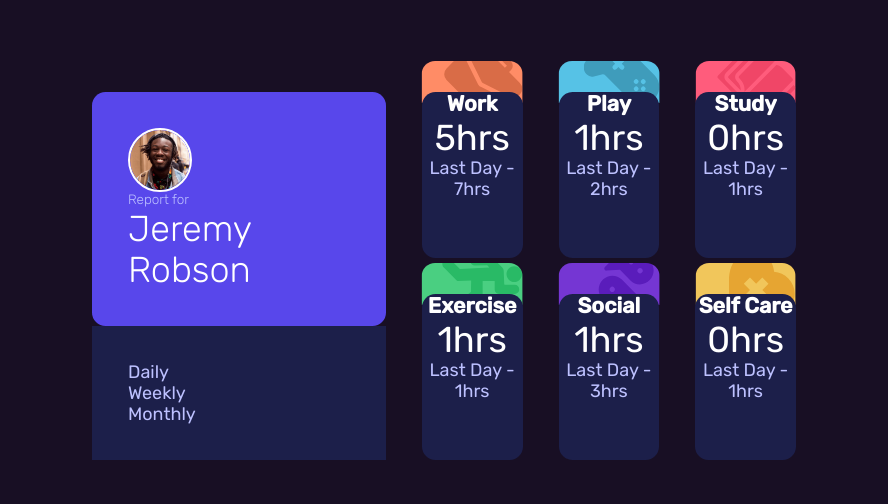
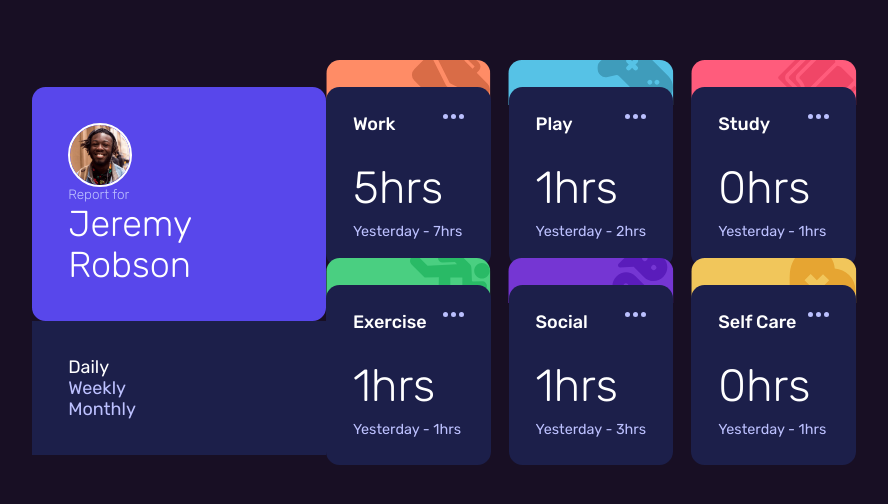
Before and after one commit to aropsta/time-tracking-dashboard-main, a React (Create React App) app: page / in a window 1280 px wide. Shown: the part 124-628 px from the top of the page, without its empty margins (196-1084 px from the left). Built offline with nearby package versions, Linux system fonts and the light colour scheme.

Commit message:
finished functionality

```diff
--- a/package.json
+++ b/package.json
@@ -1,6 +1,7 @@
 {
   "name": "time-tracking-dashboard-main",
   "version": "0.1.0",
+  "homepage": "https://aropsta.github.io/time-tracking-dashboard-main",
   "private": true,
   "dependencies": {
     "@testing-library/jest-dom": "^5.16.1",
@@ -15,6 +16,8 @@
     "start": "react-scripts start",
     "build": "react-scripts build",
     "test": "react-scripts test",
+    "predeploy": "npm run build",
+    "deploy": "gh-pages -b master -d build",
     "eject": "react-scripts eject"
   },
   "eslintConfig": {
@@ -36,6 +39,7 @@
     ]
   },
   "devDependencies": {
+    "gh-pages": "^3.2.3",
     "sass": "^1.48.0"
   }
 }
--- a/src/App.js
+++ b/src/App.js
@@ -17,6 +17,8 @@ function App() {
     <div className="App">
       <AppContextProvider>
         <Profile className="profile-section"></Profile>
+
+        <section className="grid">
           <Card className="card-one" data={work}></Card>
 
           <Card className="card-two" data={play}></Card>
@@ -24,6 +26,7 @@ function App() {
           <Card className="card-four" data={exercise}></Card>
           <Card className="card-five" data={social}></Card>
           <Card className="card-six" data={selfCare}></Card>
+        </section>
       </AppContextProvider>
     </div>
   );
--- a/src/AppContext.js
+++ b/src/AppContext.js
@@ -5,26 +5,29 @@ export const AppContext = createContext();
 class AppContextProvider extends Component {
   state = {
     frame: "daily",
+    buttonActive: "false",
+    buttonClass: "",
   };
 
-  dailyView = () => {
-    this.setState({ frame: "daily" });
-  };
-  weeklyView = (timeframe) => {
-    this.setState({ frame: "weekly" });
+  setPeriod = (interval) => {
+    console.log(interval);
+    this.setState({
+      frame: interval,
+    });
   };
 
-  monthlyView = (timeframe) => {
-    this.setState({ frame: "monthly" });
+  toggleButton = () => {
+    this.setState({ buttonActive: !this.state.buttonActive });
+    if (this.state.buttonActive) {
+      this.setState({ buttonClass: "button-active" });
+    } else this.setState({ buttonClass: "" });
   };
   render() {
     return (
       <AppContext.Provider
         value={{
           ...this.state,
-          dailyView: this.dailyView,
-          weeklyView: this.weeklyView,
-          monthlyView: this.monthlyView,
+          setPeriod: this.setPeriod,
         }}>
         {this.props.children}
       </AppContext.Provider>
--- a/src/components/Card.js
+++ b/src/components/Card.js
@@ -44,11 +44,11 @@ export default class Card extends Component {
   getPeriod = () => {
     switch (this.context.frame) {
       case "daily":
-        return "Day";
+        return "Yesterday";
       case "weekly":
-        return "Week";
+        return "Last Week";
       case "monthly":
-        return "Month";
+        return "Last Month";
       default:
         return 0;
     }
@@ -96,18 +96,27 @@ export default class Card extends Component {
   render() {
     return (
       <section aria-labelledby="head" className={`card ${this.getClassFromTitle()}`} name="card">
+        <div className="div"></div>
         <article className="inner-card" name="innerCard">
           <header className="header-section" name="headerSection">
             <h2 className="title" id="head" name="title">
               {this.state.title}
             </h2>
-            <menu></menu>
+
+            <svg width="21" height="5" xmlns="http://www.w3.org/2000/svg">
+              <path
+                className="menu"
+                d="M2.5 0a2.5 2.5 0 1 1 0 5 2.5 2.5 0 0 1 0-5Zm8 0a2.5 2.5 0 1 1 0 5 2.5 2.5 0 0 1 0-5Zm8 0a2.5 2.5 0 1 1 0 5 2.5 2.5 0 0 1 0-5Z"
+                fill="#BBC0FF"
+                fill-rule="evenodd"
+              />
+            </svg>
           </header>
           <p className="time" name="time">
             {`${this.getCurrentHours()}hrs`}
           </p>
           <p name="period" className="period">
-            Last {this.getPeriod()}
+            {this.getPeriod()}
             <span className="period" name="periodTime">
               {` - ${this.getPreviousHours()}hrs`}
             </span>
--- a/src/components/Profile.js
+++ b/src/components/Profile.js
@@ -10,17 +10,31 @@ export default class Profile extends Component {
 
     this.state = {
       timeFrame: "daily",
+      buttonActive: false,
+      buttonClass: "",
+      buttonIndexArray: [0, 1, 2],
+      activeButton: 0,
     };
   }
 
-  handButtonClick = (a) => {
-    this.setState(() => {
-      console.log(this.context.timeFrame);
-      this.context.frame = a;
+  //set the activeButton to the one that was clicked
+  activateButton = (index) => {
+    this.setState({
+      activeButton: this.state.buttonIndexArray[index],
     });
   };
+
+  //If active button matches the one that was passed in, return the active class, otherwise return nothing
+  toggleActiveStyles = (index) => {
+    if (this.state.buttonIndexArray[index] === this.state.activeButton) {
+      return "button-active";
+    } else {
+      return "";
+    }
+  };
+
   render() {
-    const { dailyView, weeklyView, monthlyView } = this.context;
+    const { dailyView, weeklyView, monthlyView, setPeriod } = this.context;
     return (
       <section className="profile-section">
         <header className="profile-header">
@@ -29,9 +43,30 @@ export default class Profile extends Component {
           <h1>Jeremy Robson</h1>
         </header>
         <aside className="time-frame-section">
-          <button onClick={dailyView}>Daily</button>
-          <button onClick={weeklyView}>Weekly</button>
-          <button onClick={monthlyView}>Monthly</button>
+          <button
+            className={this.toggleActiveStyles(0)}
+            onClick={() => {
+              this.activateButton(0);
+              setPeriod("daily");
+            }}>
+            Daily
+          </button>
+          <button
+            className={this.toggleActiveStyles(1)}
+            onClick={() => {
+              this.activateButton(1);
+              setPeriod("weekly");
+            }}>
+            Weekly
+          </button>
+          <button
+            className={this.toggleActiveStyles(2)}
+            onClick={() => {
+              this.activateButton(2);
+              setPeriod("monthly");
+            }}>
+            Monthly
+          </button>
         </aside>
       </section>
     );
--- a/src/styles/App.scss
+++ b/src/styles/App.scss
@@ -2,22 +2,44 @@
 
 .App {
   text-align: center;
-  width: 100%;
-  height: 100%;
-  background-color: $very-dark-blue;
-  display: grid;
-  grid-template-columns: 1fr 1fr 1fr 1fr;
-  grid-template-rows: 1fr 1fr;
-  grid-gap: 2rem;
-  padding: 12rem 16rem;
-  flex: 1 1 90%;
+  display: flex;
+  margin: auto;
 }
 
 .grid {
+  display: grid;
+  grid-template-columns: 1fr 1fr 1fr;
+  grid-template-rows: 1fr 1fr;
+  grid-gap: 1rem;
 }
 .App-logo {
   height: 40vmin;
   pointer-events: none;
+}
+
+.card-one {
+  grid-column: 1/2;
+  grid-row: 1/2;
+}
+.card-three {
+  grid-column: 2/3;
+  grid-row: 1/2;
+}
+.card-three {
+  grid-column: 3/4;
+  grid-row: 1/2;
+}
+.card-three {
+  grid-column: 1/2;
+  grid-row: 2/3;
+}
+.card-three {
+  grid-column: 2/3;
+  grid-row: 2/3;
+}
+.card-three {
+  grid-column: 3/4;
+  grid-row: 2/3;
 }
 
 @media (prefers-reduced-motion: no-preference) {
--- a/src/styles/card.scss
+++ b/src/styles/card.scss
@@ -2,27 +2,15 @@
 
 :root {
   font-size: 18px;
-  --url: url("../../public/favicon-32x32.png");
-  --work: url("../../public/icons/icon-work.svg");
-  --play: url("../../public/icons/icon-play.svg");
-  --study: url("../../public/icons/icon-study.svg");
-  --exercise: url("../../public/icons/icon-exercise.svg");
-  --social: url("../../public/icons/icon-social.svg");
-  --self-care: url("../../public/icons/icon-self-care.svg");
-
-  --color: hsl(255, 100%, 100%);
-  --cwork: hsl(15, 100%, 70%);
-  --play-color: hsl(195, 74%, 62%);
-  --study-color: hsl(348, 100%, 68%);
-  --exercise-color: hsl(145, 58%, 55%);
-  --social-color: hsl(264, 64%, 52%);
-  --self-care-color: hsl(43, 84%, 65%);
 }
 .card {
   color: white;
   position: relative;
   border-radius: $border-radius;
   z-index: 1;
+  text-align: left;
+  max-width: 14rem;
+  max-height: 10rem;
 }
 
 .inner-card::before {
@@ -34,13 +22,20 @@
   background: no-repeat right;
   background-image: var(--url);
   background-color: var(--color);
-  transform: translate(-50%, -75%);
+  transform: translate(50%, -120%);
+  left: -50%;
   z-index: -1;
   border-radius: $border-radius $border-radius 0 0;
 }
 
 .no-card {
   display: none;
+}
+
+svg:hover {
+  path {
+    fill: white;
+  }
 }
 
 .work {
@@ -70,18 +65,25 @@
   --color: hsl(43, 84%, 65%);
 }
 .header-section {
+  display: flex;
+  justify-content: space-between;
 }
 
 .title {
-  font-size: 1.2rem;
-  font-weight: 600;
+  font-size: 1rem;
+  margin-bottom: 1.5rem;
+
+  font-weight: 500;
 }
 
 .time {
-  font-size: 2rem;
+  font-size: 2.5rem;
+  margin-bottom: 0.6rem;
+  font-weight: 300;
 }
 .period {
   color: $pale-blue;
+  font-size: 0.8rem;
 }
 .inner-card:hover {
   background-color: $desaturated-blue;
@@ -92,6 +94,7 @@
   height: 100%;
   width: 100%;
   border-radius: $border-radius;
+  padding: 1.5rem;
 }
 
 .attribution {
--- a/src/styles/index.scss
+++ b/src/styles/index.scss
@@ -1,4 +1,4 @@
-@use "./variables.scss";
+@use "./variables.scss" as *;
 body {
   font-family: -apple-system, BlinkMacSystemFont, "Segoe UI", "Roboto", "Oxygen", "Ubuntu",
     "Cantarell", "Fira Sans", "Droid Sans", "Helvetica Neue", sans-serif;
@@ -12,6 +12,12 @@ html,
 body,
 #root {
   height: 100%;
+  width: 100%;
+}
+
+#root {
+  background-color: $very-dark-blue;
+  display: flex;
 }
 
 code {
--- a/src/styles/profile.scss
+++ b/src/styles/profile.scss
@@ -8,10 +8,8 @@
 }
 
 .profile-section {
-  grid-column: 1/2;
-  grid-row: 1/3;
-  align-items: flex-start;
   text-align: left;
+  height: 100%;
 
   display: flex;
   flex-direction: column;
@@ -57,6 +55,10 @@ button {
   border: none;
 }
 
+.button-active {
+  color: white;
+}
+
 button:hover {
   color: white;
   cursor: pointer;
```
Also changed, not shown: 1 other file (tests, documents, lock files or other folders). Lines whose indentation alone changed are shown as unchanged.
